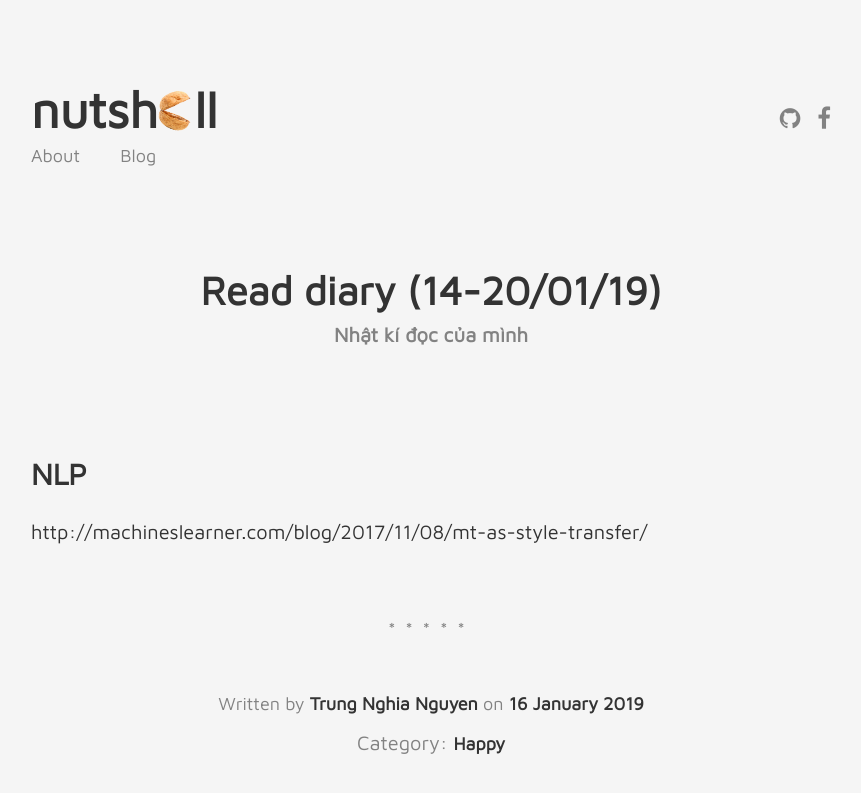
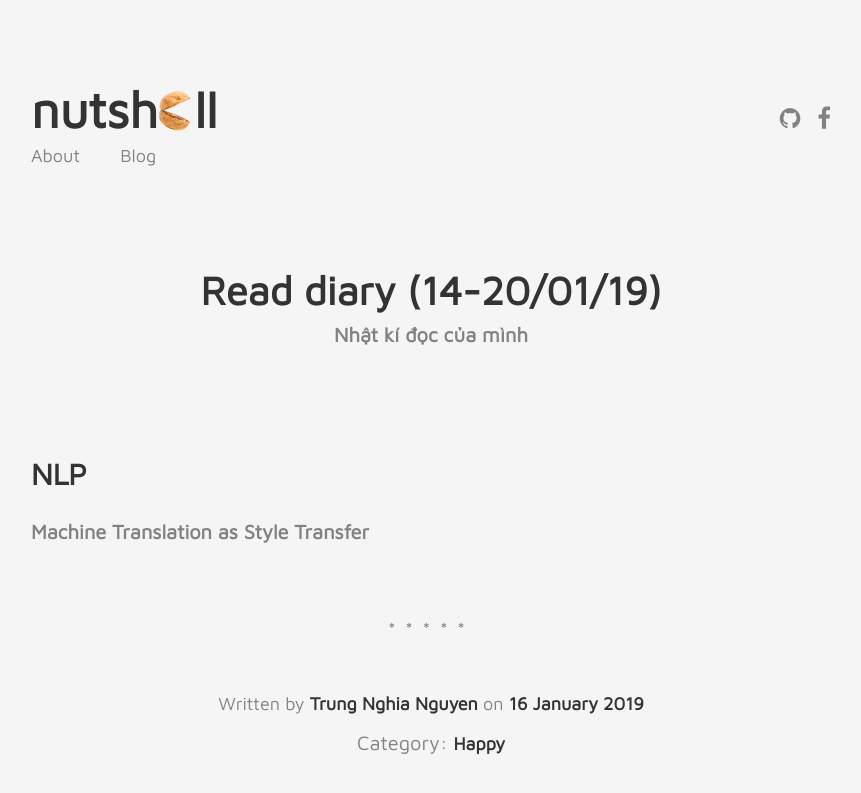
Before and after one commit to Lego1st/lego1st.github.io, a Jekyll site: the page built from _posts/2019-01-16-reading-diary.md, in a window 1280 px wide. Shown: the top 793 px of the page, without its empty margins (209-1070 px from the left). Built offline with Jekyll 4.4.1, drawn with Linux system fonts in a browser that asks for light colours.

Commit message:
Update 2019-01-16-reading-diary.md

```diff
--- a/_posts/2019-01-16-reading-diary.md
+++ b/_posts/2019-01-16-reading-diary.md
@@ -9,4 +9,4 @@ categories:
   - happy
 ---
 ## NLP
-http://machineslearner.com/blog/2017/11/08/mt-as-style-transfer/
+[Machine Translation as Style Transfer](http://machineslearner.com/blog/2017/11/08/mt-as-style-transfer/)
```
